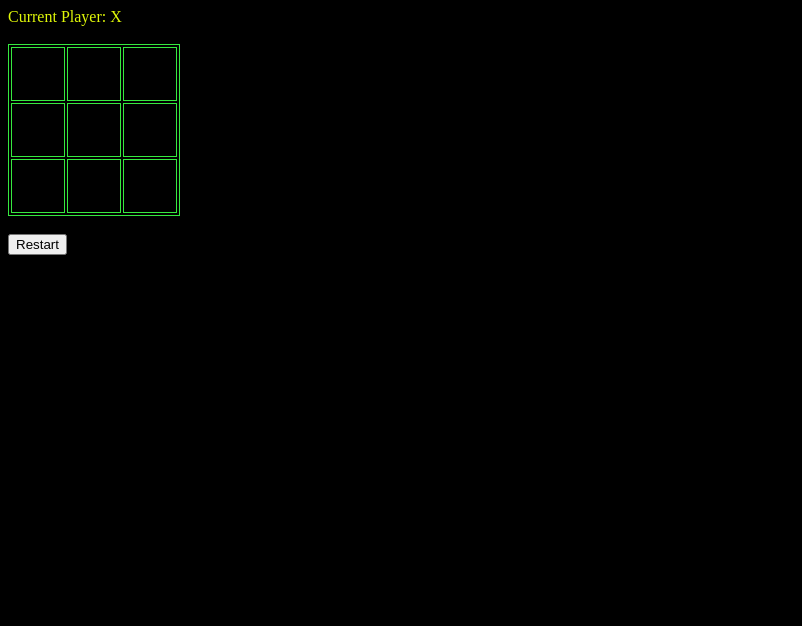
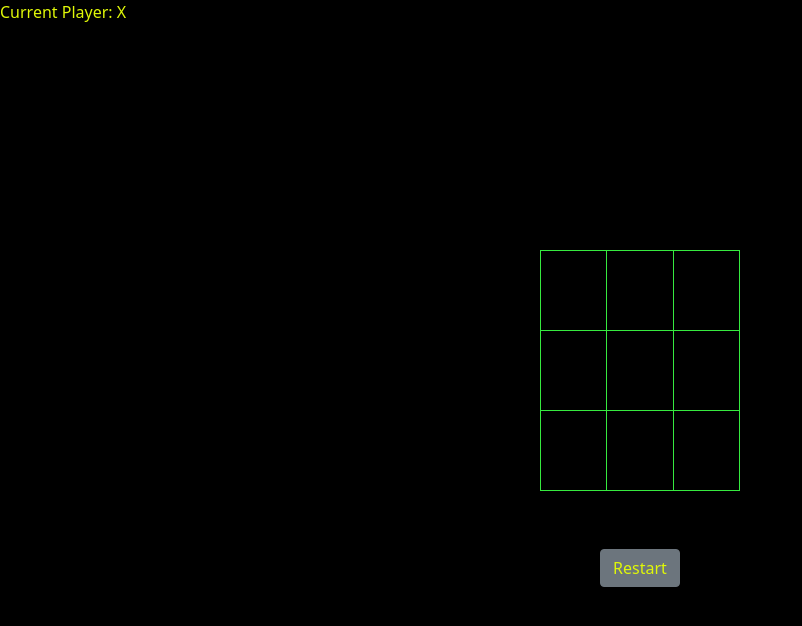
Before and after one commit to GabrielNew/Jogo_da_Velha, a plain HTML site: page index.html in a window 1280 px wide. Shown: the whole page, without its empty margins (0-802 px from the left). Drawn offline with nearby package versions, Linux system fonts and the light colour scheme.

Commit message:
Centralizando a div principal  e adição do bootstrap

```diff
--- a/index.html
+++ b/index.html
@@ -4,15 +4,19 @@
     <meta charset="UTF-8">
     <meta http-equiv="X-UA-Compatible" content="IE=edge">
     <meta name="viewport" content="width=device-width, initial-scale=1.0">
+    <link href="https://cdn.jsdelivr.net/npm/bootstrap@5.0.2/dist/css/bootstrap.min.css" rel="stylesheet" integrity="sha384-EVSTQN3/azprG1Anm3QDgpJLIm9Nao0Yz1ztcQTwFspd3yD65VohhpuuCOmLASjC" crossorigin="anonymous">
+    <script src="https://cdn.jsdelivr.net/npm/bootstrap@5.0.2/dist/js/bootstrap.bundle.min.js" integrity="sha384-MrcW6ZMFYlzcLA8Nl+NtUVF0sA7MsXsP1UyJoMp4YLEuNSfAP+JcXn/tWtIaxVXM" crossorigin="anonymous"></script>
     <link rel="stylesheet" href="style.css">
     <title>Jogo da Velha</title>
 </head>
 <body>
     <div></div>
     <br>
-    <table></table>
-    <br>
-    <button onclick="Game.start()">Restart</button>
+    <div id="principal">
+        <table></table>
+        <br>
+        <button class="btn btn-secondary" onclick="Game.start()">Restart</button>
+    </div>
     <script src="script.js"></script>
 </body>
 </html>
--- a/script.js
+++ b/script.js
@@ -1,5 +1,5 @@
+let tableElement = document.querySelector('table')
 let divElement = document.querySelector('div')
-let tableElement = document.querySelector('table')
 
 var Game = {
     start(){
--- a/style.css
+++ b/style.css
@@ -4,8 +4,8 @@ table, td, tr {
 }
 
 td {
-    width: 50px;
-    height: 50px;
+    width: 80px;
+    height: 80px;
 }
 
 body
@@ -13,4 +13,23 @@ body
     font-style: bold;
     color: rgb(224, 248, 8);
     background-color: black;
+    margin: 0;
 }
+
+#principal
+{
+    width: 200px;
+    height: 50px;
+    line-height: 50px;
+    text-align:center;
+    position: absolute;
+    top: 50%;
+    margin-top: -150px;
+    left: 50%;
+    margin-left: -100px;
+}
+
+button
+{
+    color: rgb(224, 248, 8) !important;
+}
```
